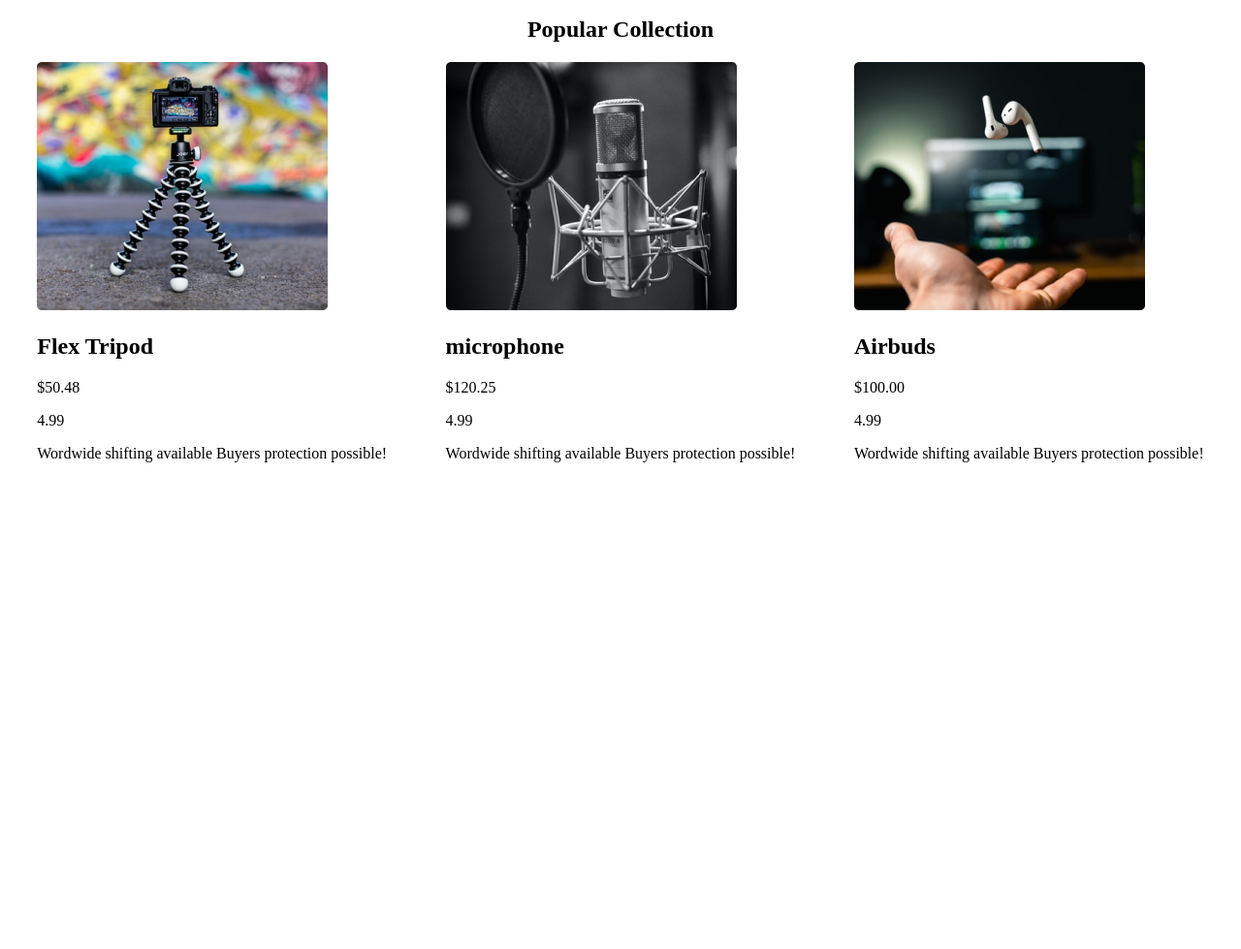
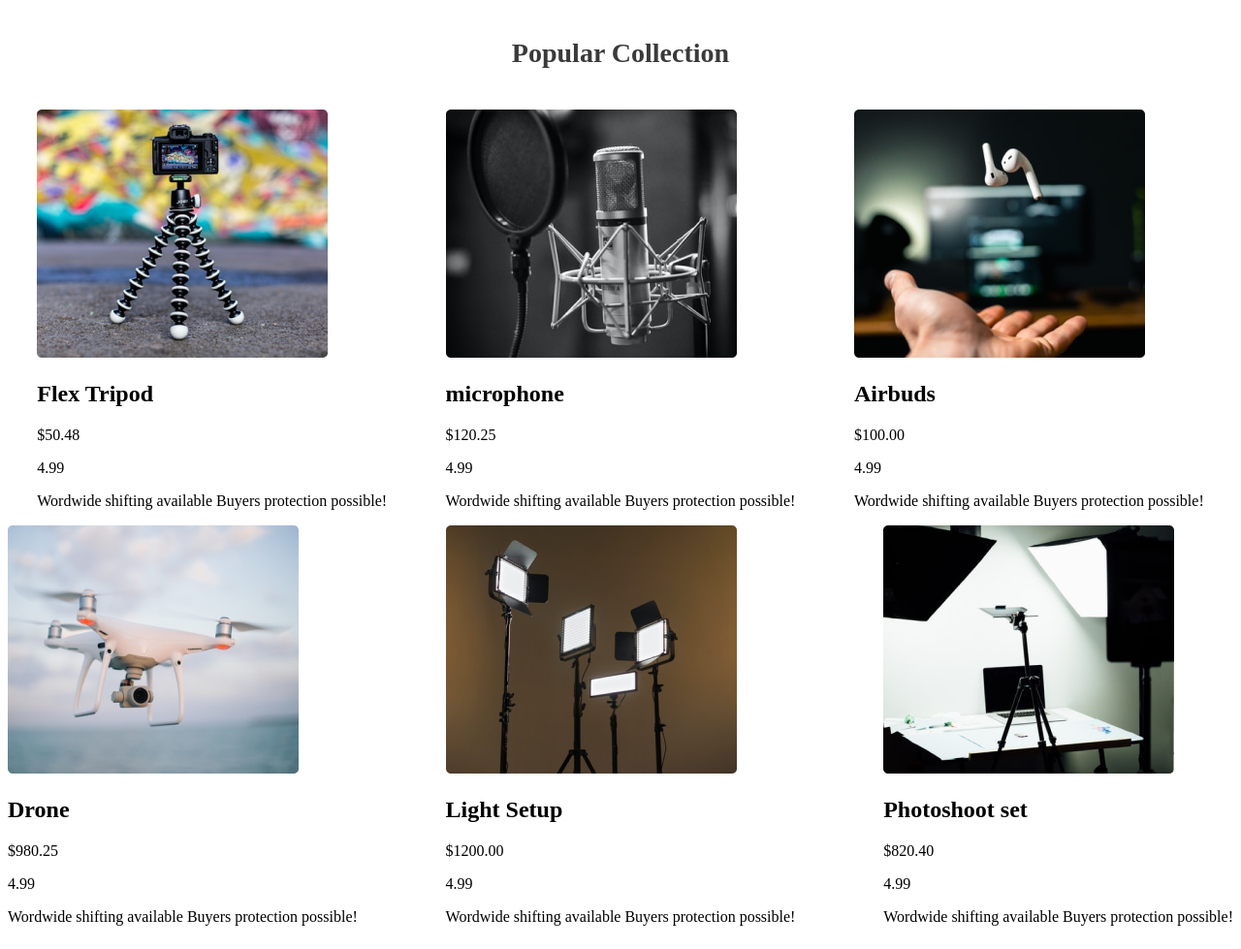
Before and after one commit to bnafak/influencer-gear-website, a plain HTML site: page index.html in a window 1280 px wide. Shown: the part 491-1470 px from the top of the page at 97% size. Before the commit the page ends 992 px from the top, so only its background shows below. Drawn offline with Linux system fonts and the light colour scheme.

Commit message:
drone light items added

```diff
--- a/index.html
+++ b/index.html
@@ -38,6 +38,8 @@
             </div>
         </div>
     </header>
+
+    <main>
     <section>
         <div class="add-container">
             <div class="add-item"> <img src="images/logos/Alibaba.svg" alt=""> </div>
@@ -85,9 +87,42 @@
                     Buyers protection possible!</p>
             </div>
         </div>
+    </section>
 
+
+    <section>
+        <div class="drone-light-container">
+            <div class="cameta-item">
+                <img src="images/drone.png" alt="">
+                <h1>Drone</h1>
+                <p>$980.25</p>
+                <p>4.99</p>
+                <p>Wordwide shifting available
+                    Buyers protection possible!</p>
+            </div>
+            <div class="cameta-item">
+                <img src="images/lights.png" alt="">
+                <h1>Light Setup</h1>
+                <p>$1200.00</p>
+                <p>4.99</p>
+                <p>Wordwide shifting available
+                    Buyers protection possible!</p>
+            </div>
+            <div class="cameta-item">
+                <img src="images/setup.png" alt="">
+                <h1>Photoshoot set</h1>
+                <p>$820.40</p>
+                <p>4.99</p>
+                <p>Wordwide shifting available
+                    Buyers protection possible!</p>
+            </div>
+
+
+        </div>
     </section>
-    <main>
+
+
+
 
     </main>
     <footer></footer>
--- a/style.css
+++ b/style.css
@@ -1,26 +1,35 @@
-.menu{
+.menu {
   display: flex;
   justify-content: space-evenly;
 }
-.menu-items{
+.menu-items {
   display: flex;
   margin-right: 20px;
 }
 
-.banner-container{
+.banner-container {
   display: flex;
-    justify-content:space-around;
+  justify-content: space-around;
   align-items: center;
 }
 
-.add-container{
+.add-container {
   display: flex;
   justify-content: space-around;
 }
-.camera-container{
+.camera-container {
   display: flex;
   justify-content: space-around;
 }
-.gear-title{
+.gear-title {
   text-align: center;
+  color: #3a3a3a;
+  font-family: Poppins;
+  font-size: 28px;
+  font-weight: 600;
+  line-height: 70px; /* 250% */
 }
+.drone-light-container{
+    display: flex;
+    justify-content: space-between;
+}
```
Lines whose indentation alone changed are shown as unchanged.
